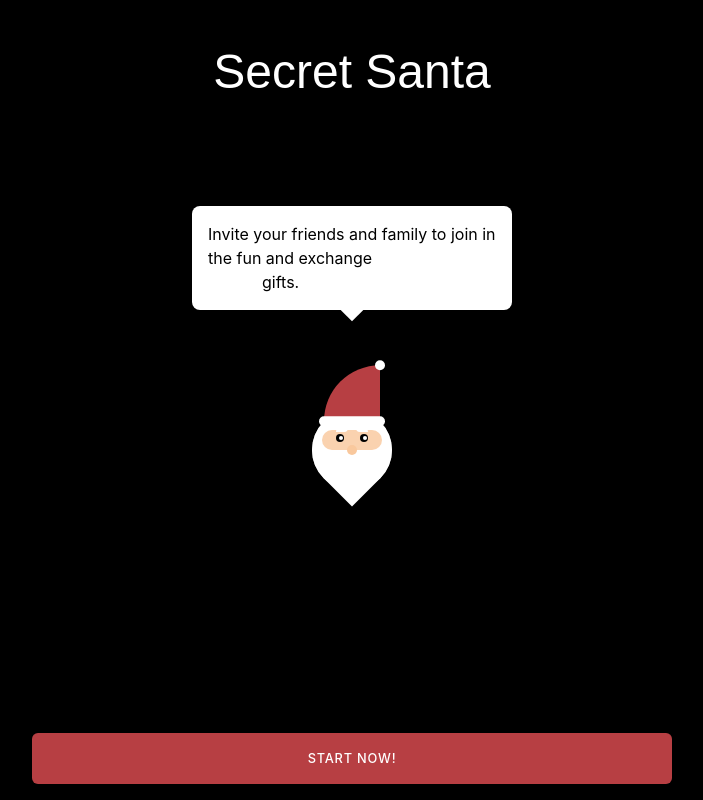
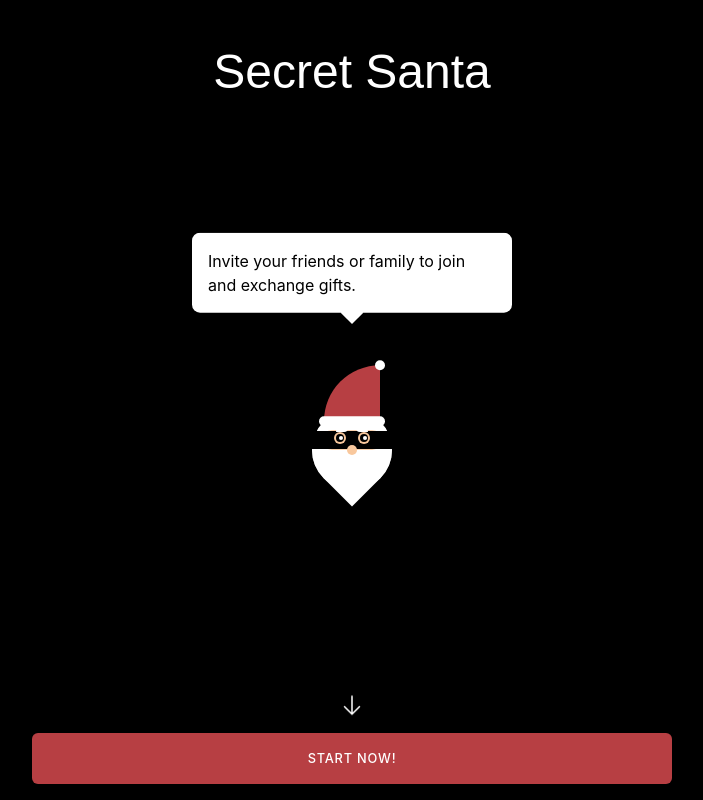
Before and after one commit to josempineiro/secret-santa, a Next.js app: page / in a window 1280 px wide. Shown: the whole page, without its empty margins (288-991 px from the left). Built offline with nearby package versions, Linux system fonts and the light colour scheme; a web font is replaced by a local one.

Commit message:
Animate messages improve start CTA

```diff
--- a/components/Button.tsx
+++ b/components/Button.tsx
@@ -21,7 +21,7 @@ const Button = ({
       disabled={disabled}
       className={cn([
         className,
-        "rounded-md text-white",
+        "rounded-md text-white relative",
         {
           "opacity-50 cursor-not-allowed": disabled,
           "bg-primary": kind === "primary",
--- a/components/Santa.module.css
+++ b/components/Santa.module.css
@@ -84,6 +84,7 @@
   top: 30%;
   left: 40%;
   transform: translateX(-100%);
+  box-shadow: 0 0 0 2px #f9c89d;
 }
 
 .Eye::after {
@@ -152,6 +153,16 @@
   height: 80px;
   border-radius: 30px;
   position: relative;
+}
+
+.ThiefMask {
+  background-color: black;
+  width: 100%;
+  height: 18px;
+  position: absolute;
+  top: 0;
+  left: 0;
+  top: 26%;
 }
 
 @keyframes wave {
--- a/components/Santa.tsx
+++ b/components/Santa.tsx
@@ -2,7 +2,7 @@ import React from "react";
 import cn from "classnames";
 import { motion, AnimatePresence } from "framer-motion";
 import styles from "./Santa.module.css";
-
+const Message = ({ message }: { message: string }) => {};
 const Santa = ({
   className,
   message,
@@ -18,7 +18,7 @@ const Santa = ({
         <motion.div
           key={message}
           className={cn([
-            "absolute bg-white rounded-lg text-black p-4 transform whitespace-pre-wrap",
+            "absolute transform",
             {
               "left-1/2 -top-full -translate-y-full -translate-x-1/2 w-80":
                 messagePosition === "top",
@@ -37,6 +37,15 @@ const Santa = ({
             delay: 0.3,
           }}
         >
+          <div
+            className={cn([
+              "bg-white rounded-lg text-black p-4 whitespace-pre-wrap",
+              {
+                "animate-move-x": messagePosition === "right",
+                "animate-move-y": messagePosition === "top",
+              },
+            ])}
+          >
             <span dangerouslySetInnerHTML={{ __html: message }}></span>
             <span
               className={cn([
@@ -49,6 +58,7 @@ const Santa = ({
                 },
               ])}
             ></span>
+          </div>
         </motion.div>
       </AnimatePresence>
       <div className={styles.Head}>
@@ -56,6 +66,7 @@ const Santa = ({
         <div className={styles.Hair}></div>
         <div className={styles.Beard}></div>
         <div className={styles.Face}></div>
+        <div className={styles.ThiefMask}></div>
         <div className={styles.Eye}></div>
         <div className={styles.Eye}></div>
         <div className={styles.Nose}></div>
--- a/components/Santa2.module.css
+++ /dev/null
@@ -1,246 +0,0 @@
-.Santa {
-  display: flex;
-  flex-direction: column;
-  align-items: center;
-  position: relative;
-}
-
-.Head {
-  transform: translateY(20px);
-  width: 60px;
-  height: 60px;
-  border-radius: 100%;
-  z-index: 1;
-}
-
-.Hat {
-  width: 60px;
-  height: 60px;
-  background-color: var(--color-primary);
-  position: absolute;
-  width: 90%;
-  height: 50%;
-  margin-left: 5%;
-  border-radius: 100% 0 0 0;
-  transform: translateY(-10px);
-}
-
-.Hat::after {
-  content: "";
-  position: absolute;
-  width: 10px;
-  height: 10px;
-  border-radius: 100%;
-  background-color: white;
-  top: 0;
-  right: 0;
-  transform: translate(50%, -50%);
-}
-
-.Face {
-  background-color: #fad2af;
-  width: 100%;
-  height: 100%;
-  border-radius: 100%;
-  border-top-color: rgb(208, 208, 208);
-  border-left-color: rgb(208, 208, 208);
-  position: relative;
-  display: flex;
-}
-
-.Hair {
-  position: absolute;
-  background-color: transparent;
-  width: 100%;
-  height: 100%;
-  border-radius: 100%;
-  position: absolute;
-  top: 0;
-  left: 0;
-  border-radius: 100%;
-  border: 8px solid rgb(208, 208, 208);
-}
-
-.Eye {
-  background-color: #000;
-  width: 10%;
-  height: 10%;
-  border-radius: 100%;
-  position: absolute;
-  top: 30%;
-  left: 40%;
-  transform: translateX(-100%);
-}
-
-.Eye::after {
-  content: "";
-  background-color: #fff;
-  width: 50%;
-  height: 50%;
-  border-radius: 100%;
-  position: absolute;
-  top: 40%;
-  left: 60%;
-  transform: translate(-50%, -50%);
-}
-
-.Eye::before {
-  content: "";
-  position: absolute;
-  top: -50%;
-  width: 150%;
-  height: 50%;
-  background-color: white;
-  transform: translate3d(0, -50%, 0);
-  border-radius: 5px 0 5px 0;
-}
-
-.Eye ~ .Eye::before {
-  border-radius: 0 5px 0 5px;
-  right: 0;
-}
-
-.Eye + .Eye {
-  background-color: #000;
-  width: 10%;
-  height: 10%;
-  border-radius: 100%;
-  position: absolute;
-  top: 30%;
-  left: 50%;
-  transform: translateX(100%);
-}
-.Nose {
-  background-color: #f69697;
-  width: 5px;
-  height: 5px;
-  border-radius: 100%;
-  position: absolute;
-  top: 50%;
-  left: 50%;
-  transform: translate(-50%, -50%);
-}
-
-.Beard {
-  position: absolute;
-  top: 0;
-  left: 0;
-  width: 100%;
-  height: 50%;
-  margin-top: 50%;
-  background-color: white;
-  border-bottom-left-radius: 100%;
-  border-bottom-right-radius: 100%;
-  border-bottom-color: white;
-  border-right-color: white;
-}
-
-.Beard::after,
-.Beard::before {
-  content: "";
-  position: absolute;
-  top: 0;
-  width: 40%;
-  height: 30%;
-  background-color: rgb(208, 208, 208);
-}
-
-.Beard::after {
-  left: 50%;
-  border-radius: 5px 0 5px 0;
-  transform: translateX(-100%);
-}
-
-.Beard::before {
-  right: 50%;
-  border-radius: 0 5px 0 5px;
-  transform: translateX(100%);
-}
-
-.Body {
-  background-color: var(--color-primary);
-  width: 80px;
-  height: 80px;
-  border-radius: 30px;
-  position: relative;
-}
-
-@keyframes wave {
-  50% {
-    -webkit-transform: rotate(15deg) translateY(10px);
-    transform: rotate(15deg) translateY(10px);
-  }
-}
-
-.ArmLeft {
-  position: absolute;
-  top: 18%;
-  right: -19%;
-  width: 60px;
-  height: 56px;
-  border-radius: 40px;
-  padding: 0 10px;
-  border: 26px var(--color-primary) solid;
-  border: 9px transparent solid;
-  border-left: 17px var(--color-primary) solid;
-  border-bottom: 17px var(--color-primary) solid;
-  transform: rotate(-191deg);
-}
-
-.ArmRight {
-  position: absolute;
-  top: -37%;
-  left: -38%;
-  width: 60px;
-  height: 56px;
-  border-radius: 40px;
-  padding: 0 10px;
-  border: 26px var(--color-primary) solid;
-  border: 8px transparent solid;
-  border-right: 17px var(--color-primary) solid;
-  border-bottom: 17px var(--color-primary) solid;
-  transform: rotate(29deg);
-  animation: wave 2s infinite;
-}
-.ArmLeft::before,
-.ArmRight::before {
-  content: "";
-  position: absolute;
-  top: 0;
-  left: 0;
-  width: 15px;
-  height: 15px;
-  background: #fad2af;
-  border-radius: 100%;
-}
-.ArmLeft::before {
-  transform: translate(-6px, -9px);
-}
-
-.ArmRight::before {
-  transform: translate(-9px, 25px);
-}
-
-.ArmLeft::after,
-.ArmRight::after {
-  content: "";
-  position: absolute;
-  top: 0;
-  left: 0;
-  width: 15px;
-  height: 10px;
-  background: white;
-  border-radius: 2px;
-}
-
-.ArmLeft::after {
-  transform: translate(-10px, -1px) rotate(42deg);
-}
-
-.ArmRight::after {
-  transform: translate(-3px, 31px) rotate(-63deg);
-}
-
-.Legs {
-  background-color: var(--color-primary);
-}
--- a/components/Santa2.tsx
+++ /dev/null
@@ -1,31 +0,0 @@
-import React from "react";
-import PropTypes from "prop-types";
-import styles from "./Santa.module.css";
-
-const Santa = () => {
-  return (
-    <div className={styles.Santa}>
-      <div className={styles.Head}>
-        <div className={styles.Hat}></div>
-        <div className={styles.Face}>
-          <div className={styles.Hair}></div>
-          <div className={styles.Eye}></div>
-          <div className={styles.Eye}></div>
-          <div className={styles.Beard}></div>
-          <div className={styles.Nose}></div>
-        </div>
-      </div>
-      <div className={styles.Body}>
-        <div className={styles.Arms}>
-          <div className={styles.ArmLeft}></div>
-          <div className={styles.ArmRight}></div>
-        </div>
-      </div>
-      <div className={styles.Legs}></div>
-    </div>
-  );
-};
-
-Santa.propTypes = {};
-
-export default Santa;
--- a/pages/index.tsx
+++ b/pages/index.tsx
@@ -61,10 +61,7 @@ export default function Home() {
               delay: 0.33,
             }}
           >
-            <Santa
-              message="Invite your friends and family to join in the fun and exchange
-            gifts."
-            />
+            <Santa message="Invite your friends or family to join and exchange gifts." />
           </motion.div>
         </AnimatePresence>
         <AnimatePresence>
@@ -83,6 +80,22 @@ export default function Home() {
           >
             <Link href="/start">
               <Button kind="primary" className="w-full">
+                <div className="absolute -top-full left-1/2 translate-y-1/2 -translate-x-1/2">
+                  <svg
+                    className="w-6 h-6 animate-bounce"
+                    xmlns="http://www.w3.org/2000/svg"
+                    fill="none"
+                    viewBox="0 0 24 24"
+                    strokeWidth={1.5}
+                    stroke="currentColor"
+                  >
+                    <path
+                      strokeLinecap="round"
+                      strokeLinejoin="round"
+                      d="M19.5 13.5L12 21m0 0l-7.5-7.5M12 21V3"
+                    />
+                  </svg>
+                </div>
                 <span>Start now!</span>
               </Button>
             </Link>
--- a/tailwind.config.js
+++ b/tailwind.config.js
@@ -9,6 +9,20 @@ module.exports = {
       colors: {
         primary: "#b73f43",
       },
+      keyframes: {
+        "move-y": {
+          "0%, 100%": { transform: "translateY(0px)" },
+          "50%": { transform: "translateY(5px)" },
+        },
+        "move-x": {
+          "0%, 100%": { transform: "translateX(0px)" },
+          "50%": { transform: "translateX(5px)" },
+        },
+      },
+      animation: {
+        "move-y": "move-y 2s ease-in-out infinite",
+        "move-x": "move-x 2s ease-in-out infinite",
+      },
     },
   },
   plugins: [],
```
Lines whose indentation alone changed are shown as unchanged.
